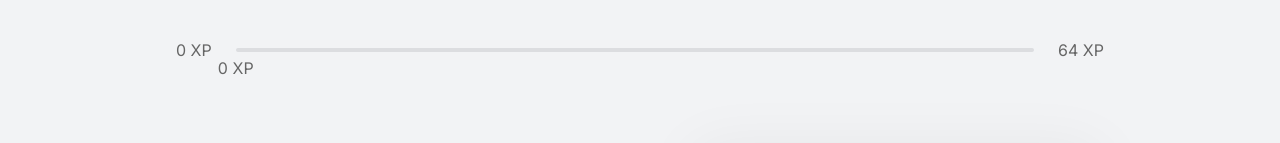
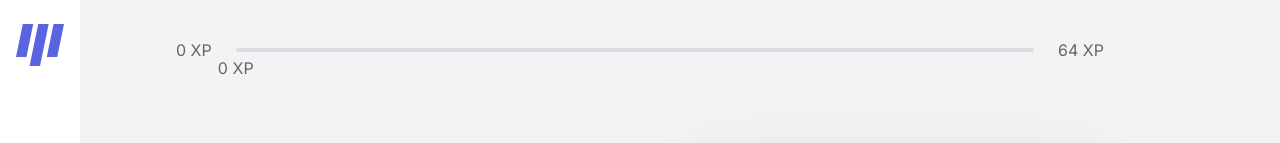
Before and after one commit to ThunderStormOwl/MoveIt, a Next.js app: page / in a window 1280 px wide. Shown: the top 143 px of the page. Built offline with nearby package versions, Linux system fonts and the light colour scheme.

Commit message:
Started implementing navbar component

```diff
--- /dev/null
+++ b/src/components/SideNavBar.tsx
@@ -0,0 +1,13 @@
+import { Head } from 'next/document'
+import styles from '../styles/components/SideNavBar.module.css'
+
+export function SideNavBar() {
+
+    return(
+        <div className={styles.container}>
+            <header>
+                <img src="/NavBar-Logo.svg" />
+            </header>
+        </div>
+    )
+}
--- a/src/pages/index.tsx
+++ b/src/pages/index.tsx
@@ -10,6 +10,7 @@ import { CountdownProvider } from '../contexts/CountdownContext';
 import { ChallengesProvider } from '../contexts/ChallengesContext';
 
 import styles from '../styles/pages/Home.module.css';
+import { SideNavBar } from '../components/SideNavBar';
 
 interface HomeProps {
   level: number;
@@ -19,7 +20,8 @@ interface HomeProps {
 
 export default function Home(props:HomeProps) {
   return (
-
+    <div>
+      <SideNavBar />
       <div className={styles.container}>
         <ChallengesProvider
           level={props.level}
@@ -28,8 +30,9 @@ export default function Home(props:HomeProps) {
         >
 
           <Head>
-          <title>Home | move.it</title>
+            <title>Home | Lets Move!</title>
           </Head>
+
           <ExperienceBar />
 
           <CountdownProvider>
@@ -44,10 +47,10 @@ export default function Home(props:HomeProps) {
               </div>
             </section>
           </CountdownProvider>
+        </ChallengesProvider>
 
-      </ChallengesProvider>
       </div>
-
+    </div>
   );
 }
 
--- /dev/null
+++ b/src/styles/components/SideNavBar.module.css
@@ -0,0 +1,21 @@
+.container{
+
+    width: 5rem;
+    background: var(--white);
+
+    left: 0;
+    top: 0;
+    right: 0;
+    bottom: 0;
+
+    position: absolute;
+    box-shadow: 0 0 0 20px 50px rgba(0, 0, 0, 0.05);
+}
+
+.container > header{
+    text-align: center;
+}
+
+.container > header > img {
+    padding-top: 1.5rem;
+}
```
Also changed, not shown: src/pages/_app.tsx (+7 -2 lines), public/NavBar-Logo.svg (added). Lines whose indentation alone changed are shown as unchanged.
